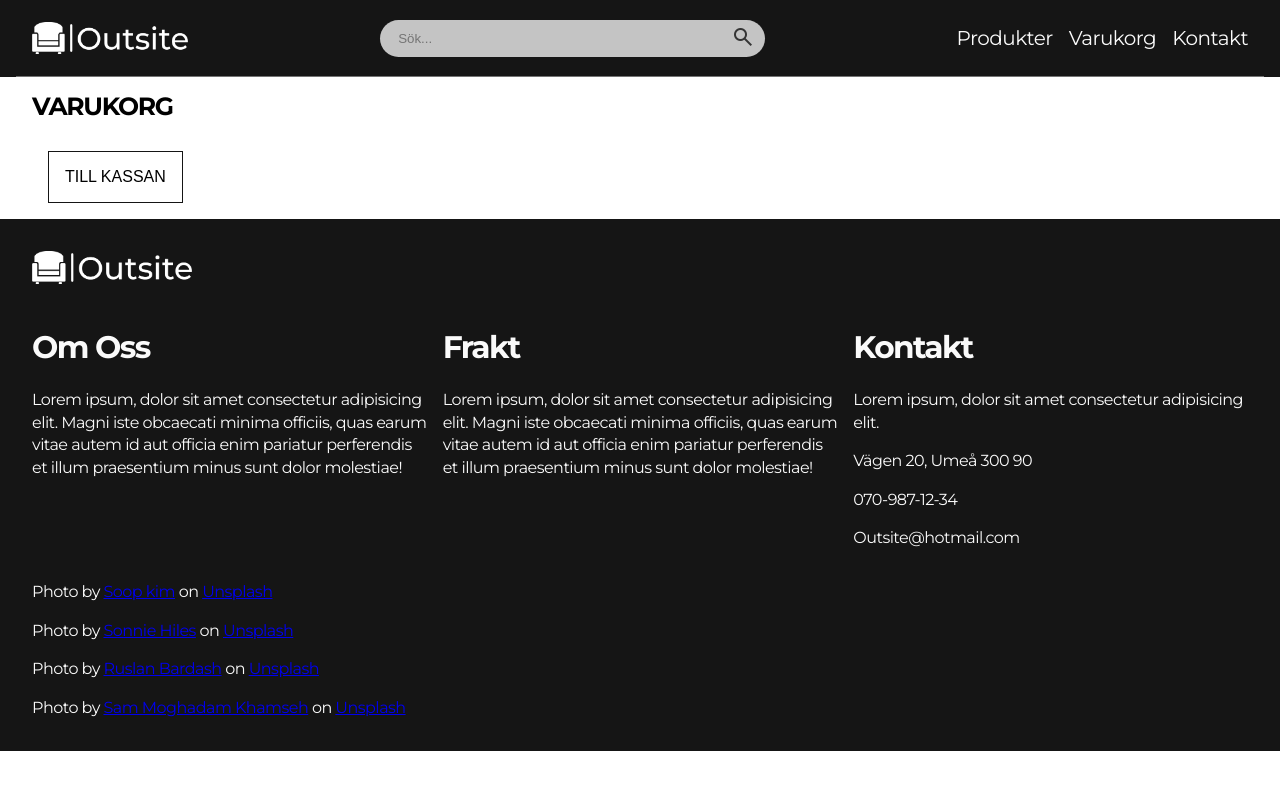
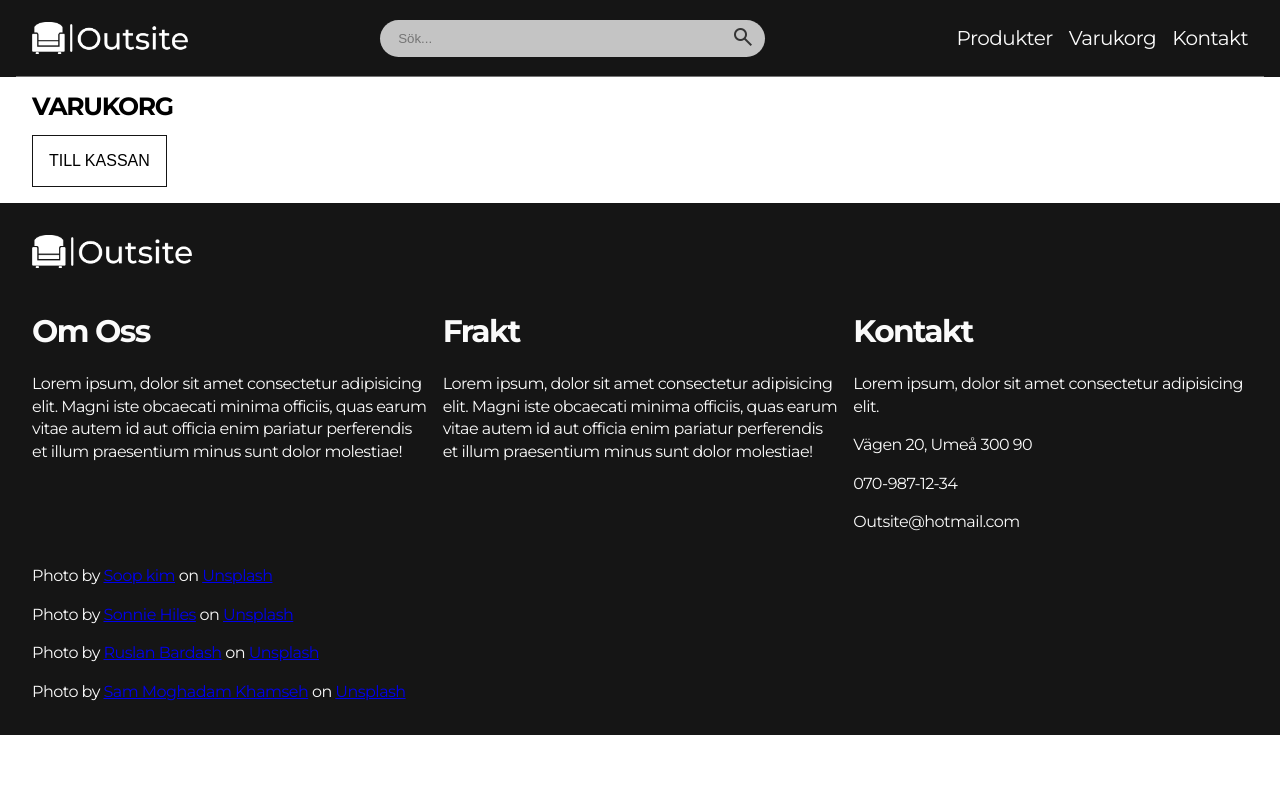
Before and after one commit to RasmusJohansson04/te4-react-webshop, a React (Vite) app: page /varukorg in a window 1280 px wide. Shown: the top 790 px of the page. Built offline with nearby package versions, Linux system fonts and the light colour scheme.

Commit message:
Button + styling improvements

```diff
--- a/src/App.css
+++ b/src/App.css
@@ -58,18 +58,6 @@ main h2 {
     padding: 0 2rem;
 }
 
-.split-text button {
-    border: 1px solid var(--background-color);
-    padding: 1rem;
-    background-color: transparent;
-    font-size: var(--step--1);
-}
-
-.split-text button:hover {
-    cursor: pointer;
-    background-color: #20202020;
-}
-
 @media (min-width: 800px) {
     .split {
         flex-direction: row;
--- a/src/components/Card.css
+++ b/src/components/Card.css
@@ -52,3 +52,9 @@
     color: var(--white-color);
     border: none;
 }
+
+.card-container button:hover {
+    background-color: var(--dark-highlight-color);
+    color: var(--background-color);
+    cursor: pointer;
+}
--- a/src/components/MainPage.css
+++ b/src/components/MainPage.css
@@ -58,18 +58,6 @@ main h2 {
     padding: 0 2rem;
 }
 
-.split-text button {
-    border: 1px solid var(--background-color);
-    padding: 1rem;
-    background-color: transparent;
-    font-size: var(--step--1);
-}
-
-.split-text button:hover {
-    cursor: pointer;
-    background-color: #20202020;
-}
-
 @media (min-width: 800px) {
     .split {
         flex-direction: row;
--- a/src/components/ProductGrid.jsx
+++ b/src/components/ProductGrid.jsx
@@ -3,7 +3,7 @@ import Card from './Card'
 
 function ProductGrid() {
     const [data, setData] = useState([])
-    const [page, setPage] = useState(1)
+    const [perPage, setPerPage] = useState(20)
 
     function toggleCategories() {
         const menu = document.querySelector('.category-collapse')
@@ -11,7 +11,7 @@ function ProductGrid() {
     }
 
     async function fetchData() {
-        await fetch(`http://localhost:3000/product?perPage=30&page=${page}`)
+        await fetch(`http://localhost:3000/product?perPage=${perPage}`)
             .then(res => res.json())
             .then(result => {
                 setData(result.data)
@@ -21,10 +21,10 @@ function ProductGrid() {
     }
     useEffect(() => {
         fetchData()
-    }, [page])
+    }, [perPage])
 
-    function loadPage(num) {
-        setPage(page + num)
+    function loadMoreContent() {
+        setPerPage(perPage + 20)
     }
 
     return (
@@ -53,8 +53,9 @@ function ProductGrid() {
                     <Card key={index} id={product.id} name={product.name} price={product.price} quantity={product.quantity} categories={product.categories} />
                 ))}
             </ul>
-            <button onClick={() => { loadPage(1) }}>Nästa Sida</button>
-            <button onClick={() => { loadPage(-1) }}>Förra Sidan</button>
+            <div className="center">
+                <button className='hover-button m-bottom' onClick={() => { loadMoreContent() }}>Visa Mer</button>
+            </div>
         </div>
     )
 }
--- a/src/components/Split.jsx
+++ b/src/components/Split.jsx
@@ -13,7 +13,7 @@ function Split(props) {
                         <p>Lorem, ipsum dolor sit amet consectetur adipisicing elit. Dolores, mollitia accusamus ab nobis ex
                             natus magnam nemo, praesentium eos delectus asperiores quasi fugit corporis tenetur! Placeat
                             quae eum aliquid quidem?</p>
-                        <button>TILL ERBJUDANDET</button>
+                        <button className="hover-button">TILL ERBJUDANDET</button>
                     </div>
                 </div>
             </div>
--- a/src/index.css
+++ b/src/index.css
@@ -9,6 +9,7 @@
   --link-color: #235fe0;
   --white-color: #fafafa;
   --darker-white-color: #f2f2f2;
+  --dark-highlight-color: #20202020;
   --space-xs: clamp(0.75rem, 0.69rem + 0.29vw, 0.9375rem);
   --space-s: clamp(1rem, 0.92rem + 0.39vw, 1.25rem);
   --space-m: clamp(1.5rem, 1.38rem + 0.58vw, 1.875rem);
@@ -108,3 +109,24 @@ h3 {
   width: min(120ch, 100vw - 4rem);
   margin-inline: auto;
 }
+
+.hover-button {
+  border: 1px solid var(--background-color);
+  padding: 1rem;
+  background-color: transparent;
+  font-size: var(--step--1);
+}
+
+.hover-button:hover {
+  cursor: pointer;
+  background-color: var(--dark-highlight-color);
+}
+
+.center {
+  display: flex;
+  justify-content: center;
+}
+
+.m-bottom {
+  margin-bottom: 1rem;
+}
--- a/src/pages/CartPage.css
+++ b/src/pages/CartPage.css
@@ -34,14 +34,6 @@
     border: none;
 }
 
-.checkout {
-    border: 1px solid var(--background-color);
-    padding: 1rem;
-    background-color: transparent;
-    font-size: var(--step--1);
-    margin: 1rem;
-}
-
 @media (max-width: 799px) {
     .product {
         flex-direction: column;
--- a/src/pages/CartPage.jsx
+++ b/src/pages/CartPage.jsx
@@ -20,7 +20,7 @@ function CartPage() {
                             )
                         })}
                     </ul>
-                    <button className="checkout">TILL KASSAN</button>
+                    <button className="hover-button m-bottom">TILL KASSAN</button>
                 </div>
             </main>
         </>
```
